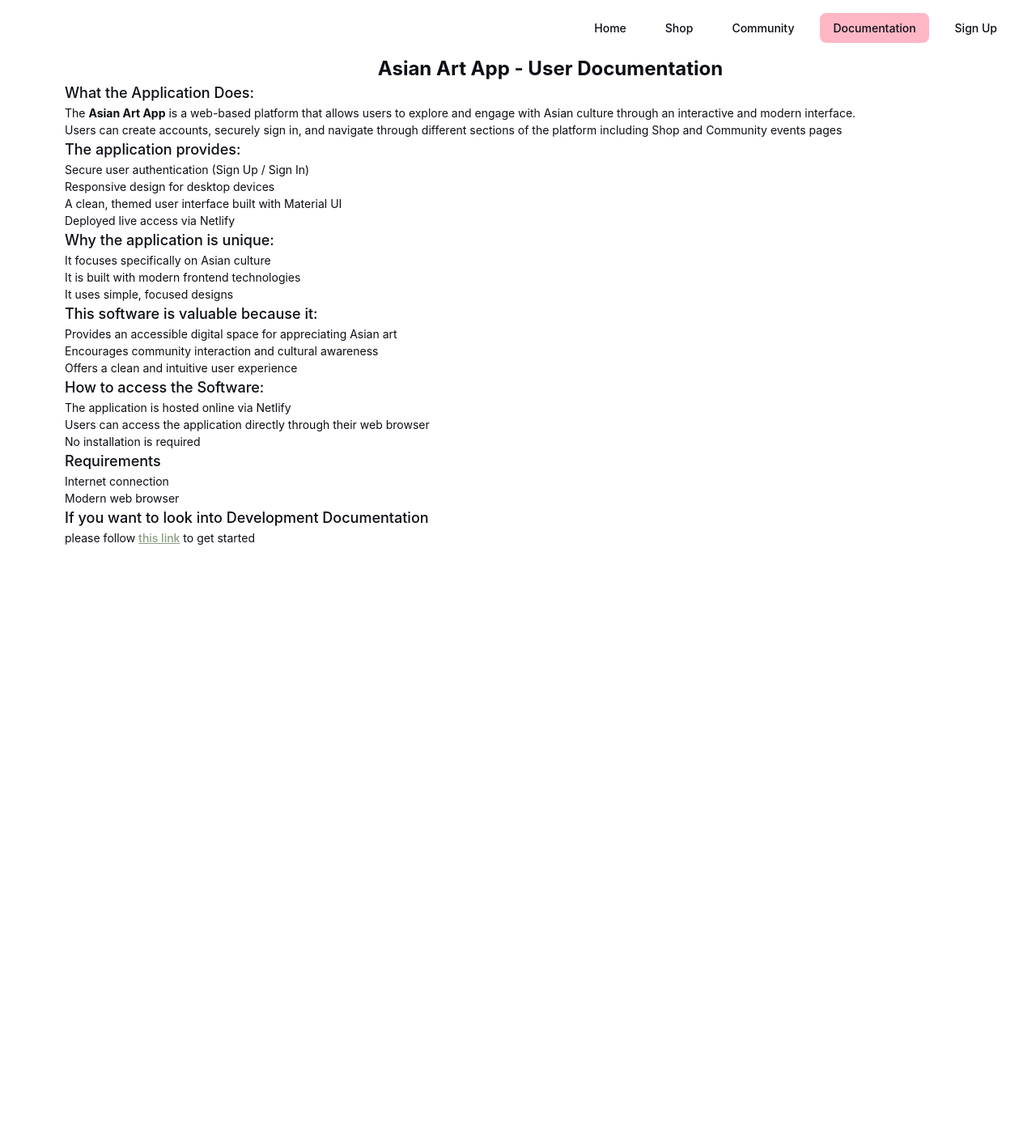
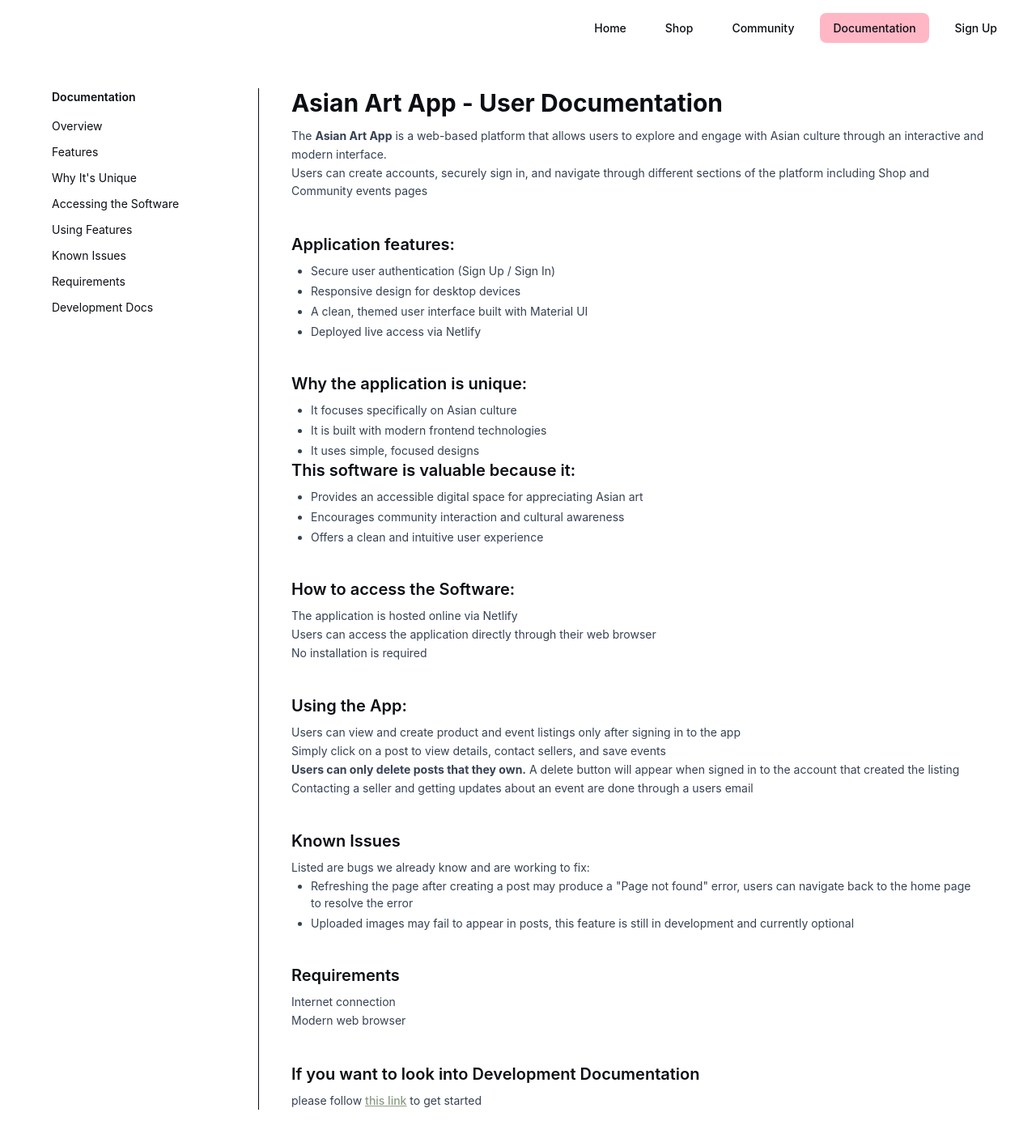
Before and after one commit to 423S26/project1, a React (Vite) app: page /documentation in a window 1280 px wide. Shown: the top 1406 px of the page at 81% size. Before the commit the page ends 800 px from the top, so only its background shows below. Built offline with nearby package versions, Linux system fonts and the light colour scheme; no server answers.

Commit message:
updated user docs

```diff
--- a/src/Pages/Community.jsx
+++ b/src/Pages/Community.jsx
@@ -369,6 +369,13 @@
                             <strong>Posted by:</strong> {selectedListing.author}
                         </Box>
 
+                        <Button
+                            variant="contained"
+                            sx={{backgroundColor: lavender[500]}}
+                        >
+                             Save Event
+                        </Button>
+
                         {currentUserEmail === selectedListing.author && (
                             <Button
                                 variant="outlined"
@@ -380,6 +387,7 @@
                             >
                                 Delete Listing
                             </Button>
+
                         )}
                     </>
                 )}
--- a/src/Pages/Documentation.jsx
+++ b/src/Pages/Documentation.jsx
@@ -3,49 +3,99 @@
 function Documentation() {
     const navigate = useNavigate();
     return (
-        <div className="pl-20">
-        <h1 className= "text-2xl font-bold text-center"> Asian Art App - User Documentation </h1>
-        <h2 className= "text-lg font-medium"> What the Application Does: </h2>
-        <p> The <strong>Asian Art App</strong> is a web-based platform that allows users
+        <div className="flex max-w-6xl mx-auto py-10">
+            <div className="w-64 pr-8 border-r">
+              <h2 className="font-semibold mb-4">Documentation</h2>
+
+              <ul className="space-y-3 text-sm">
+                <li><a href="#overview" className="hover:text-purple-600">Overview</a></li>
+                <li><a href="#features" className="hover:text-purple-600">Features</a></li>
+                <li><a href="#unique" className="hover:text-purple-600">Why It's Unique</a></li>
+                <li><a href="#access" className="hover:text-purple-600">Accessing the Software</a></li>
+                <li><a href="#tutorial" className="hover:text-purple-600">Using Features</a></li>
+                <li><a href="#issues" className="hover:text-purple-600">Known Issues</a></li>
+                <li><a href="#requirements" className="hover:text-purple-600">Requirements</a></li>
+                <li><a href="#devdocs" className="hover:text-purple-600">Development Docs</a></li>
+              </ul>
+            </div>
+
+            <div className="flex-1 pl-10 space-y-10">
+                <section id="overview">
+                <h1 className="text-3xl font-bold mb-3"> Asian Art App - User Documentation </h1>
+
+                    <p className= "text-gray-700 leading-relaxed"> The <strong>Asian Art App</strong> is a web-based platform that allows users
                         to explore and engage with Asian culture through an interactive
                         and modern interface.<br /> Users can create accounts, securely sign in,
                         and navigate through different sections of the platform
                         including Shop and Community events pages </p>
+                </section>
 
-        <h2 className= "text-lg font-medium"> The application provides:</h2>
-        <ul>
+                <section id="features">
+                    <h2 className="text-xl font-semibold mb-2"> Application features:</h2>
+                    <ul className="list-disc ml-6 space-y-1 text-gray-700">
                         <li> Secure user authentication (Sign Up / Sign In)</li>
                         <li> Responsive design for desktop devices</li>
                         <li> A clean, themed user interface built with Material UI</li>
                         <li> Deployed live access via Netlify</li>
                     </ul>
-        <h2 className= "text-lg font-medium"> Why the application is unique:</h2>
-        <ul>
+                </section>
+
+                <section id="unique">
+                    <h2 className="text-xl font-semibold mb-2"> Why the application is unique:</h2>
+                    <ul className="list-disc ml-6 space-y-1 text-gray-700">
                         <li> It focuses specifically on Asian culture</li>
                         <li> It is built with modern frontend technologies</li>
                         <li> It uses simple, focused designs</li>
                     </ul>
-        <h2 className= "text-lg font-medium"> This software is valuable because it:</h2>
-        <ul>
+
+                    <h2 className="text-xl font-semibold mb-2"> This software is valuable because it:</h2>
+                    <ul className="list-disc ml-6 space-y-1 text-gray-700">
                         <li> Provides an accessible digital space for appreciating Asian art</li>
                         <li> Encourages community interaction and cultural awareness</li>
                         <li> Offers a clean and intuitive user experience</li>
                     </ul>
-        <h2 className= "text-lg font-medium"> How to access the Software: </h2>
-        <p> The application is hosted online via Netlify </p>
-        <p> Users can access the application directly through their web browser </p>
-        <p> No installation is required</p>
+                </section>
 
-        <h2 className= "text-lg font-medium"> Requirements </h2>
-        <p> Internet connection</p>
-        <p> Modern web browser</p>
-        <h2 className= "text-lg font-medium"> If you want to look into Development Documentation</h2>
-        <p> please follow <a href="https://github.com/423S26/project1/blob/main/README.md" target="_blank" rel="noopener noreferrer"
+                <section id="access">
+                    <h2 className="text-xl font-semibold mb-2"> How to access the Software: </h2>
+                    <p className= "text-gray-700 leading-relaxed"> The application is hosted online via Netlify </p>
+                    <p className= "text-gray-700 leading-relaxed"> Users can access the application directly through their web browser </p>
+                    <p className= "text-gray-700 leading-relaxed"> No installation is required</p>
+                </section>
+
+                <section id="tutorial">
+                   <h2 className="text-xl font-semibold mb-2"> Using the App: </h2>
+                   <p className= "text-gray-700 leading-relaxed"> Users can view and create product and event listings only after signing in to the app</p>
+                   <p className= "text-gray-700 leading-relaxed"> Simply click on a post to view details, contact sellers, and save events </p>
+                   <p className= "text-gray-700 leading-relaxed"> <strong>Users can only delete posts that they own.</strong> A delete button will appear when signed in to the account that created the listing</p>
+                   <p className= "text-gray-700 leading-relaxed"> Contacting a seller and getting updates about an event are done through a users email </p>
+                </section>
+
+                <section id="issues">
+                    <h2 className="text-xl font-semibold mb-2"> Known Issues </h2>
+                    <p className= "text-gray-700 leading-relaxed">Listed are bugs we already know and are working to fix:</p>
+                    <ul className="list-disc ml-6 space-y-1 text-gray-700">
+                        <li> Refreshing the page after creating a post may produce a "Page not found" error, users can navigate back to the home page to resolve the error </li>
+                        <li> Uploaded images may fail to appear in posts, this feature is still in development and currently optional </li>
+                    </ul>
+                </section>
+
+                <section id="requirements">
+                    <h2 className="text-xl font-semibold mb-2"> Requirements </h2>
+                    <p className= "text-gray-700 leading-relaxed"> Internet connection</p>
+                    <p className= "text-gray-700 leading-relaxed"> Modern web browser</p>
+                </section>
+
+                <section id="devdocs">
+                <h2 className="text-xl font-semibold mb-2"> If you want to look into Development Documentation</h2>
+                <p className= "text-gray-700 leading-relaxed"> please follow <a href="https://github.com/423S26/project1/blob/main/README.md" target="_blank" rel="noopener noreferrer"
                                      style={{
                                          color: '#8B9D83',
                                          textDecoration: 'underline',
                                          fontWeight: 500,
                                      }}> this link</a> to get started</p>
+                </section>
+            </div>
 
 
     </div>
```
Lines whose indentation alone changed are shown as unchanged.
